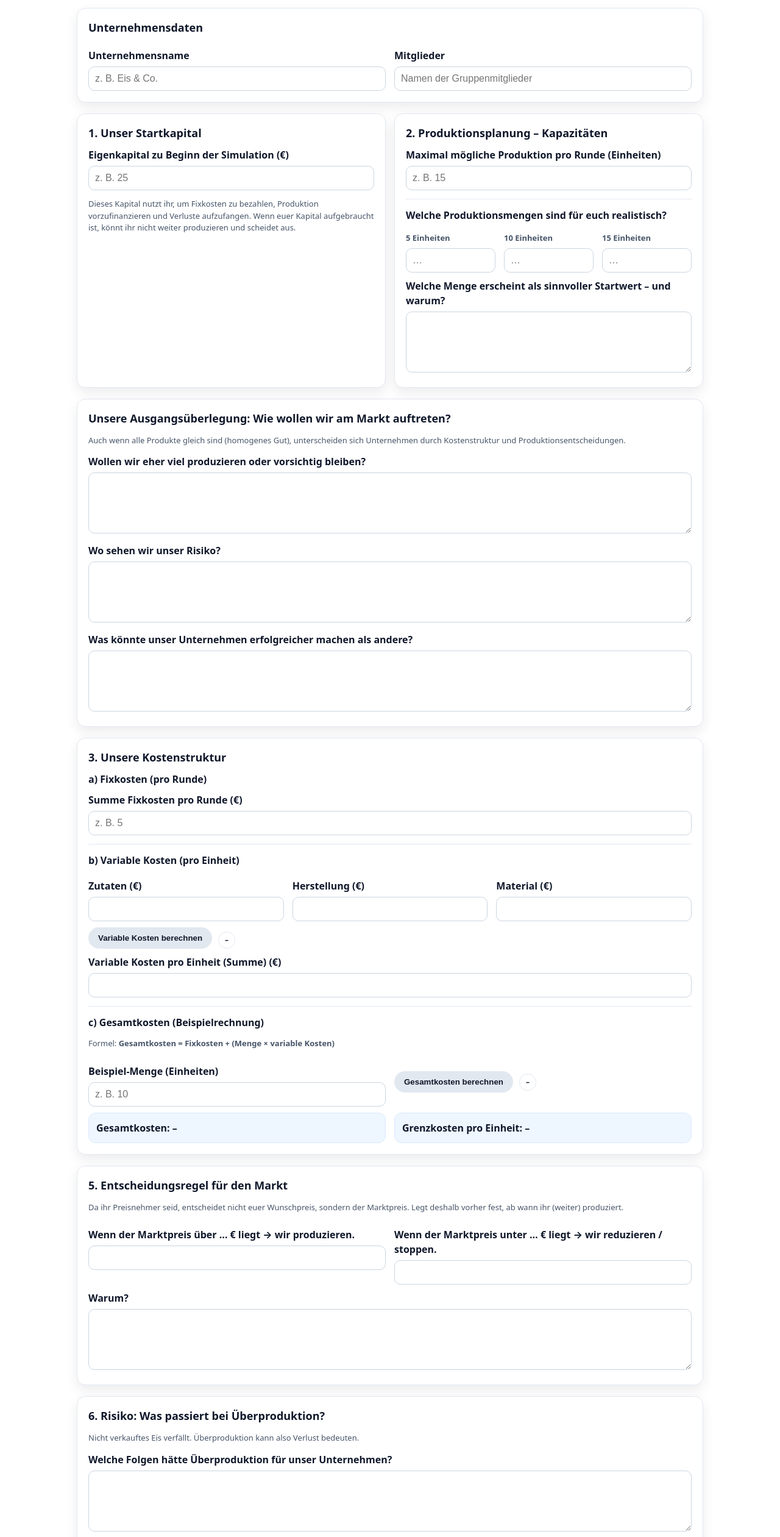
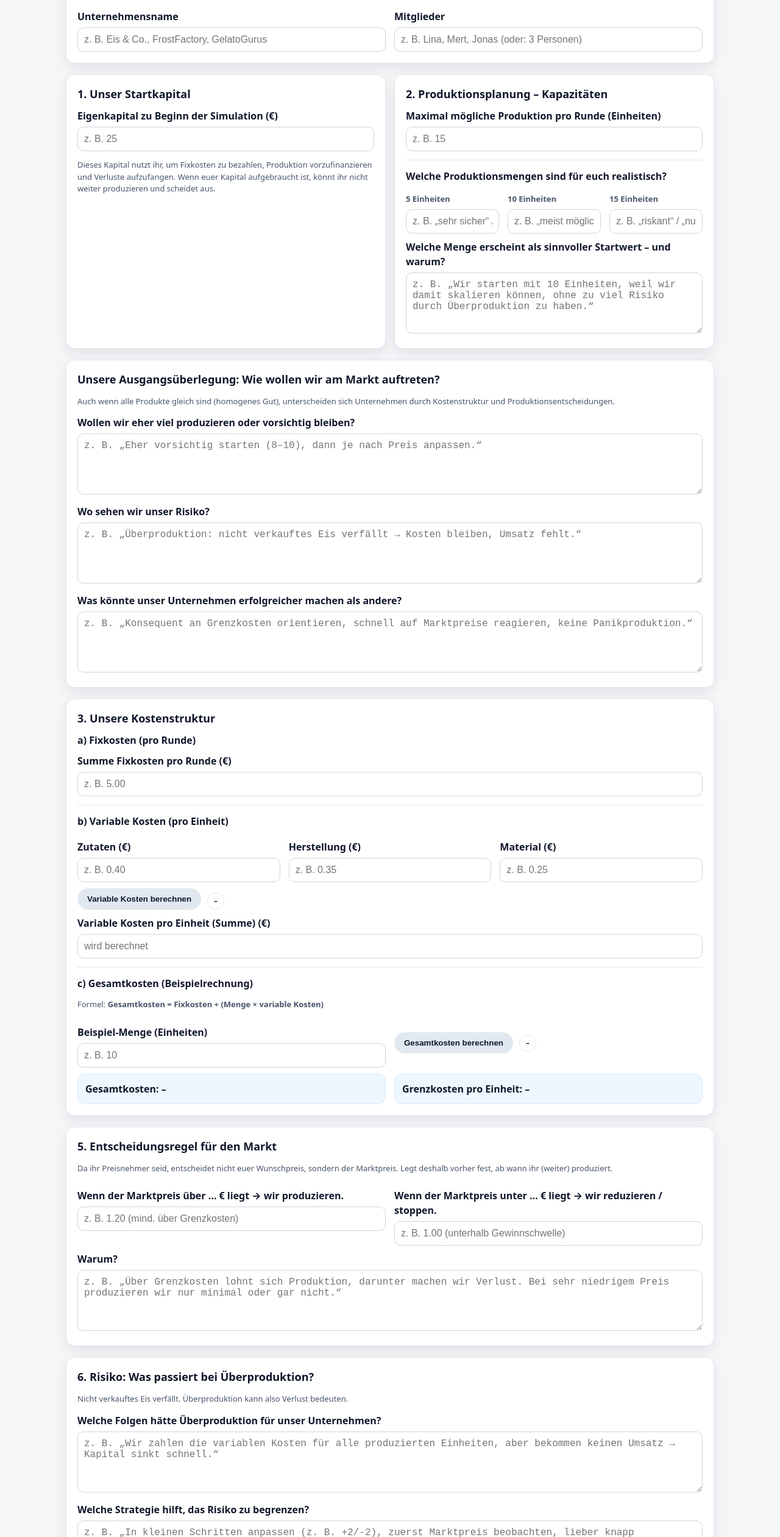
Before and after one commit to Beeblebrox1337/Eisauktion, a plain HTML site: page fragebogen.html in a window 1280 px wide. Shown: the part 258-2779 px from the top of the page at 61% size. Drawn offline with Linux system fonts and the light colour scheme.

Commit message:
Update fragebogen.html

```diff
--- a/fragebogen.html
+++ b/fragebogen.html
@@ -10,10 +10,6 @@
 
 <header class="sitebar">
   <div class="navwrap">
-    <div class="brand"><span class="dot"></span> Eisauktion</div>
-
-    <header class="sitebar">
-  <div class="navwrap">
     <div class="brand">
       <span class="dot"></span>
       Eisauktion
@@ -24,10 +20,8 @@
       <a href="spielerklaerung.html">Spielerklärung</a>
       <a class="active" href="fragebogen.html">Fragebogen</a>
 
-      <!-- Rollenkarten Dropdown -->
       <div class="navdrop">
         <a class="navdrop-toggle" href="#">Rollenkarten ▾</a>
-
         <div class="navdrop-menu">
           <a href="rolle-unternehmen.html">Rolle: Unternehmen</a>
           <a href="rolle-kaeufer.html">Rolle: Käufer</a>
@@ -49,11 +43,11 @@
     <div class="grid two">
       <div>
         <label>Unternehmensname</label>
-        <input id="u_name" type="text" placeholder="z. B. Eis & Co."/>
+        <input id="u_name" type="text" placeholder="z. B. Eis & Co., FrostFactory, GelatoGurus"/>
       </div>
       <div>
         <label>Mitglieder</label>
-        <input id="u_members" type="text" placeholder="Namen der Gruppenmitglieder"/>
+        <input id="u_members" type="text" placeholder="z. B. Lina, Mert, Jonas (oder: 3 Personen)"/>
       </div>
     </div>
   </section>
@@ -80,20 +74,20 @@
       <div class="grid three">
         <div>
           <label class="small">5 Einheiten</label>
-          <input id="eins_5" type="text" placeholder="…"/>
+          <input id="eins_5" type="text" placeholder="z. B. „sehr sicher“ / „immer machbar“"/>
         </div>
         <div>
           <label class="small">10 Einheiten</label>
-          <input id="eins_10" type="text" placeholder="…"/>
+          <input id="eins_10" type="text" placeholder="z. B. „meist möglich“ / „nur wenn Preis gut“"/>
         </div>
         <div>
           <label class="small">15 Einheiten</label>
-          <input id="eins_15" type="text" placeholder="…"/>
+          <input id="eins_15" type="text" placeholder="z. B. „riskant“ / „nur bei hoher Nachfrage“"/>
         </div>
       </div>
 
       <label>Welche Menge erscheint als sinnvoller Startwert – und warum?</label>
-      <textarea id="startwert_warum"></textarea>
+      <textarea id="startwert_warum" placeholder="z. B. „Wir starten mit 10 Einheiten, weil wir damit skalieren können, ohne zu viel Risiko durch Überproduktion zu haben.“"></textarea>
     </section>
   </div>
 
@@ -104,13 +98,13 @@
     </p>
 
     <label>Wollen wir eher viel produzieren oder vorsichtig bleiben?</label>
-    <textarea id="grundidee_1"></textarea>
+    <textarea id="grundidee_1" placeholder="z. B. „Eher vorsichtig starten (8–10), dann je nach Preis anpassen.“"></textarea>
 
     <label>Wo sehen wir unser Risiko?</label>
-    <textarea id="grundidee_2"></textarea>
+    <textarea id="grundidee_2" placeholder="z. B. „Überproduktion: nicht verkauftes Eis verfällt → Kosten bleiben, Umsatz fehlt.“"></textarea>
 
     <label>Was könnte unser Unternehmen erfolgreicher machen als andere?</label>
-    <textarea id="grundidee_3"></textarea>
+    <textarea id="grundidee_3" placeholder="z. B. „Konsequent an Grenzkosten orientieren, schnell auf Marktpreise reagieren, keine Panikproduktion.“"></textarea>
   </section>
 
   <section class="card">
@@ -118,7 +112,7 @@
 
     <h3>a) Fixkosten (pro Runde)</h3>
     <label>Summe Fixkosten pro Runde (€)</label>
-    <input id="fix" type="number" step="0.01" placeholder="z. B. 5"/>
+    <input id="fix" type="number" step="0.01" placeholder="z. B. 5.00"/>
 
     <div class="hr"></div>
 
@@ -126,15 +120,15 @@
     <div class="grid three">
       <div>
         <label>Zutaten (€)</label>
-        <input id="v_zutaten" type="number" step="0.01"/>
+        <input id="v_zutaten" type="number" step="0.01" placeholder="z. B. 0.40"/>
       </div>
       <div>
         <label>Herstellung (€)</label>
-        <input id="v_herstellung" type="number" step="0.01"/>
+        <input id="v_herstellung" type="number" step="0.01" placeholder="z. B. 0.35"/>
       </div>
       <div>
         <label>Material (€)</label>
-        <input id="v_material" type="number" step="0.01"/>
+        <input id="v_material" type="number" step="0.01" placeholder="z. B. 0.25"/>
       </div>
     </div>
 
@@ -144,7 +138,7 @@
     </div>
 
     <label>Variable Kosten pro Einheit (Summe) (€)</label>
-    <input id="var_sum" type="number" step="0.01" readonly/>
+    <input id="var_sum" type="number" step="0.01" readonly placeholder="wird berechnet"/>
 
     <div class="hr"></div>
 
@@ -180,16 +174,16 @@
     <div class="grid two">
       <div>
         <label>Wenn der Marktpreis über … € liegt → wir produzieren.</label>
-        <input id="rule_over" type="number" step="0.01"/>
+        <input id="rule_over" type="number" step="0.01" placeholder="z. B. 1.20 (mind. über Grenzkosten)"/>
       </div>
       <div>
         <label>Wenn der Marktpreis unter … € liegt → wir reduzieren / stoppen.</label>
-        <input id="rule_under" type="number" step="0.01"/>
+        <input id="rule_under" type="number" step="0.01" placeholder="z. B. 1.00 (unterhalb Gewinnschwelle)"/>
       </div>
     </div>
 
     <label>Warum?</label>
-    <textarea id="rule_why"></textarea>
+    <textarea id="rule_why" placeholder="z. B. „Über Grenzkosten lohnt sich Produktion, darunter machen wir Verlust. Bei sehr niedrigem Preis produzieren wir nur minimal oder gar nicht.“"></textarea>
   </section>
 
   <section class="card">
@@ -197,26 +191,25 @@
     <p class="small">Nicht verkauftes Eis verfällt. Überproduktion kann also Verlust bedeuten.</p>
 
     <label>Welche Folgen hätte Überproduktion für unser Unternehmen?</label>
-    <textarea id="risk_1"></textarea>
+    <textarea id="risk_1" placeholder="z. B. „Wir zahlen die variablen Kosten für alle produzierten Einheiten, aber bekommen keinen Umsatz → Kapital sinkt schnell.“"></textarea>
 
     <label>Welche Strategie hilft, das Risiko zu begrenzen?</label>
-    <textarea id="risk_2"></textarea>
+    <textarea id="risk_2" placeholder="z. B. „In kleinen Schritten anpassen (z. B. +2/-2), zuerst Marktpreis beobachten, lieber knapp produzieren als zu viel.“"></textarea>
   </section>
 
   <section class="card">
     <h2>7. Strategie für die zweite Runde (Vorausdenken)</h2>
 
     <label>Wann würden wir unsere Produktion erhöhen?</label>
-    <textarea id="s2_1"></textarea>
+    <textarea id="s2_1" placeholder="z. B. „Wenn Preis deutlich über Grenzkosten liegt und viel verkauft wurde (Nachfrage hoch).“"></textarea>
 
     <label>Wann würden wir sie senken?</label>
-    <textarea id="s2_2"></textarea>
+    <textarea id="s2_2" placeholder="z. B. „Wenn Preis fällt oder wir viel unverkauft hatten → Risiko senken.“"></textarea>
 
     <label>Woran erkennen wir, wie sich Angebot und Nachfrage entwickeln?</label>
-    <textarea id="s2_3"></textarea>
+    <textarea id="s2_3" placeholder="z. B. „An Preisbewegungen, Ausverkauf/Überschuss, Verhalten der Käufer, Konkurrenzproduktion.“"></textarea>
   </section>
 
-  <!-- NEU: Absenden/Speichern -->
   <section class="card">
     <h2>Unternehmen gründen: Daten speichern</h2>
     <p>
@@ -274,7 +267,6 @@
   document.getElementById('mc_out').innerHTML =
     `Grenzkosten pro Einheit ≈ <strong>${eur(mc)}</strong>`;
 
-  // einfache Liquiditätsprüfung
   const cap = num(document.getElementById('startkapital').value);
   const note = document.getElementById('liq_note');
   if(cap > 0){
@@ -290,51 +282,41 @@
   }
 }
 
-// --- Speichern / Laden (für Rollen-Seite & Auswertung) ---
 function collectQuestionnaire(){
   return {
-    // Basisdaten
     u_name: document.getElementById("u_name")?.value || "",
     u_members: document.getElementById("u_members")?.value || "",
     startkapital: document.getElementById("startkapital")?.value || "",
     max_prod: document.getElementById("max_prod")?.value || "",
 
-    // Grundidee
     grundidee_1: document.getElementById("grundidee_1")?.value || "",
     grundidee_2: document.getElementById("grundidee_2")?.value || "",
     grundidee_3: document.getElementById("grundidee_3")?.value || "",
 
-    // Kapazitäten/Startwert
     eins_5: document.getElementById("eins_5")?.value || "",
     eins_10: document.getElementById("eins_10")?.value || "",
     eins_15: document.getElementById("eins_15")?.value || "",
     startwert_warum: document.getElementById("startwert_warum")?.value || "",
 
-    // Kosten
     fix: document.getElementById("fix")?.value || "",
     v_zutaten: document.getElementById("v_zutaten")?.value || "",
     v_herstellung: document.getElementById("v_herstellung")?.value || "",
     v_material: document.getElementById("v_material")?.value || "",
     var_sum: document.getElementById("var_sum")?.value || "",
 
-    // Beispielrechnung (frei wählbar)
     menge: document.getElementById("menge")?.value || "",
 
-    // Entscheidungsregel
     rule_over: document.getElementById("rule_over")?.value || "",
     rule_under: document.getElementById("rule_under")?.value || "",
     rule_why: document.getElementById("rule_why")?.value || "",
 
-    // Risiko
     risk_1: document.getElementById("risk_1")?.value || "",
     risk_2: document.getElementById("risk_2")?.value || "",
 
-    // Vorausdenken Runde 2
     s2_1: document.getElementById("s2_1")?.value || "",
     s2_2: document.getElementById("s2_2")?.value || "",
     s2_3: document.getElementById("s2_3")?.value || "",
 
-    // Metadaten
     saved_at: new Date().toISOString()
   };
 }
@@ -349,7 +331,6 @@
 function saveQuestionnaire(){
   const data = collectQuestionnaire();
 
-  // Minimal-Check (Name + Kosten + Regel)
   const hasBasics = (data.u_name.trim().length > 0) &&
                     (String(data.fix).trim().length > 0) &&
                     (String(data.var_sum).trim().length > 0) &&
@@ -423,7 +404,6 @@
   map("s2_2", data.s2_2);
   map("s2_3", data.s2_3);
 
-  // nachladen: Summen/Beispiele neu berechnen (damit Ausgaben passen)
   try { calcVar(); } catch(e) {}
   try { calcTotal(); } catch(e) {}
 
@@ -438,7 +418,6 @@
   setBadge("warn", "gelöscht");
 }
 
-// Beim Öffnen: falls vorhanden automatisch laden
 document.addEventListener("DOMContentLoaded", () => {
   if(localStorage.getItem("eisauktion_questionnaire")){
     loadQuestionnaire();
```
